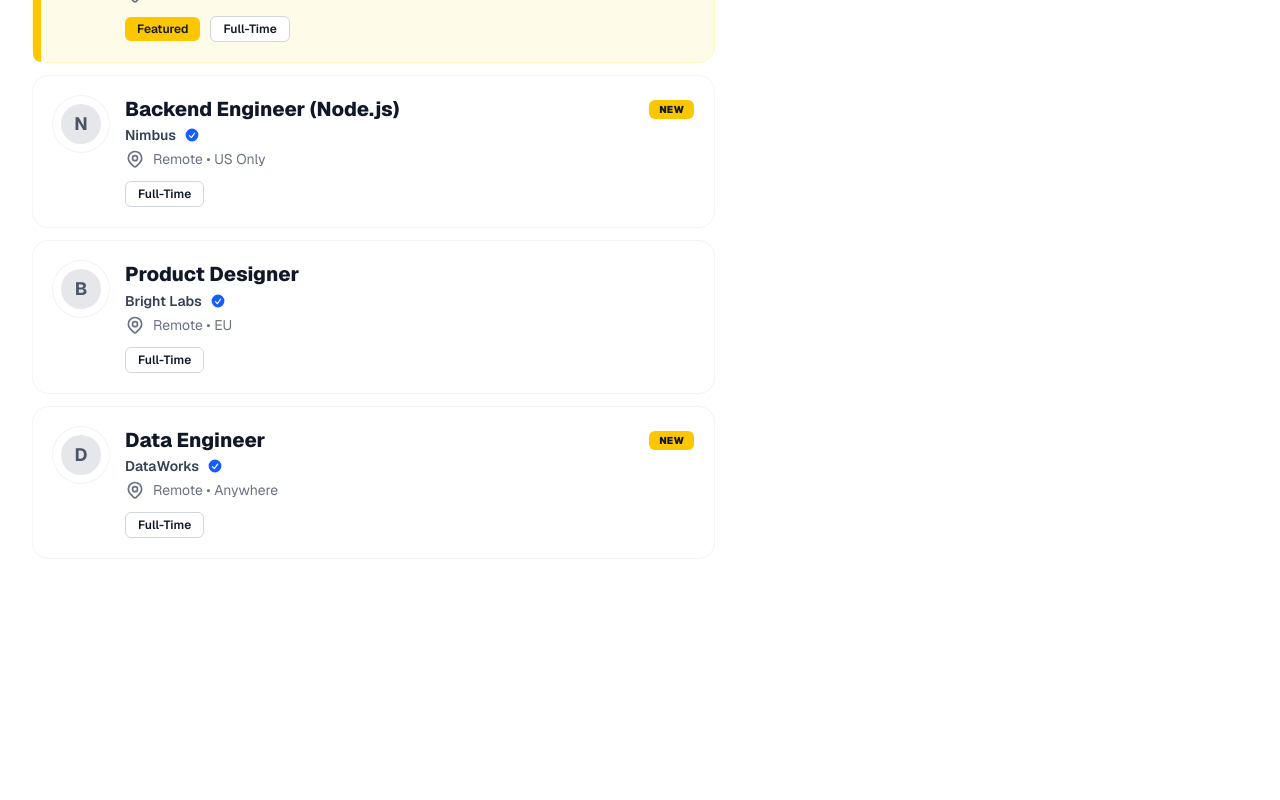
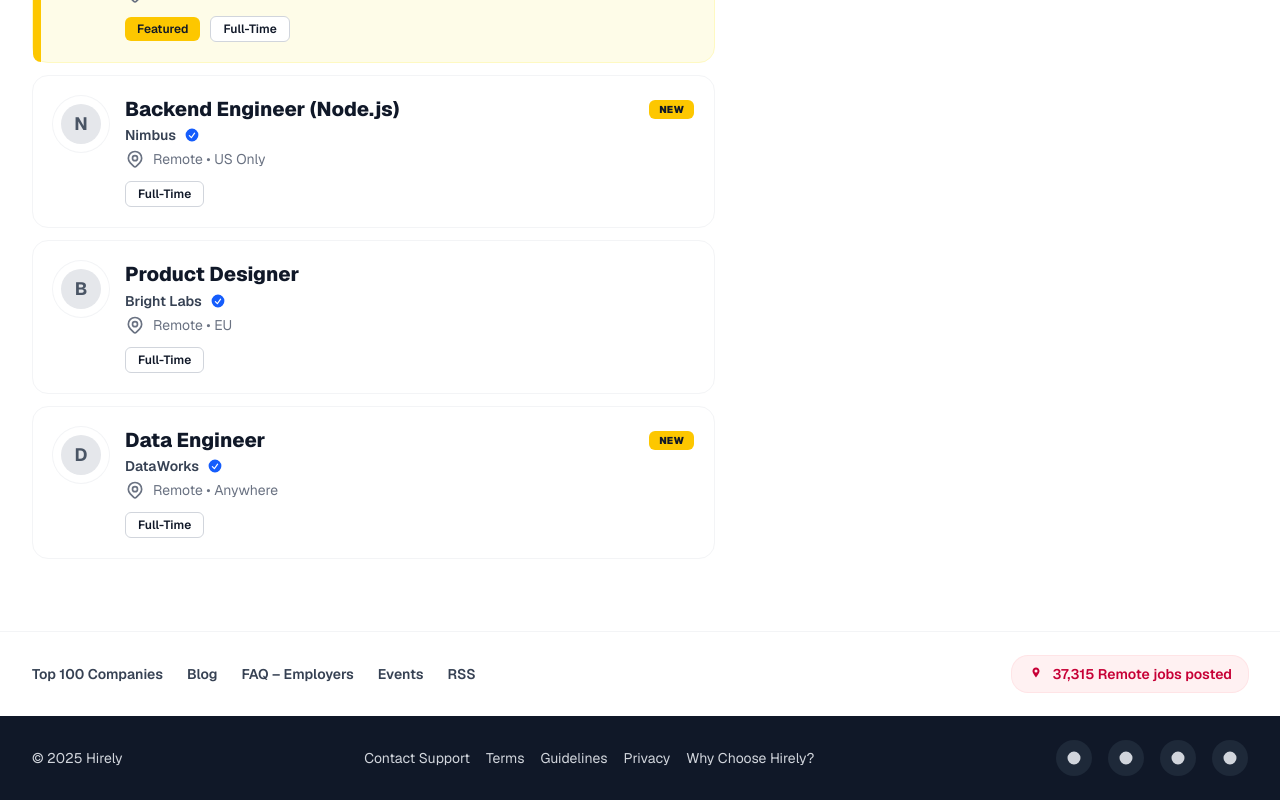
Before and after one commit to sohagzayan/dev-chef, a Next.js app: page / in a window 1280 px wide. Shown: the part 1836-2636 px from the top of the page. Before the commit the page ends 2427 px from the top, so only its background shows below. Built offline with nearby package versions, Linux system fonts and the light colour scheme.

Commit message:
add new footer section in my page

```diff
--- a/src/app/layout.tsx
+++ b/src/app/layout.tsx
@@ -1,6 +1,7 @@
 import type { Metadata } from 'next';
 import { Geist, Geist_Mono } from 'next/font/google';
 import '../styles/globals.css';
+import Footer from '@/features/layout/ui/Footer';
 import Header from '@/features/layout/ui/Header';
 import { Providers } from '@/shared/providers';
 
@@ -33,6 +34,7 @@
                 <Providers>
                     <Header />
                     {children}
+                    <Footer />
                 </Providers>
             </body>
         </html>
--- a/src/features/layout/index.ts
+++ b/src/features/layout/index.ts
@@ -1,4 +1,5 @@
 // Feature public API
 export { default as Header } from './ui/Header';
+export { default as Footer } from './ui/Footer';
 export { NavDropdown } from './ui/NavDropdown';
 export type { NavItem, NavDropdownItem } from './model/types';
--- /dev/null
+++ b/src/features/layout/ui/Footer.tsx
@@ -0,0 +1,87 @@
+'use client';
+
+import Link from 'next/link';
+
+export default function Footer() {
+    return (
+        <footer className="mt-10 border-t border-gray-100">
+            {/* Top bar */}
+            <div className="container mx-auto px-4 sm:px-6 lg:px-8">
+                <div className="flex flex-col items-start justify-between gap-4 py-6 sm:flex-row sm:items-center">
+                    <div className="flex items-center gap-6 text-sm font-semibold text-gray-700">
+                        <Link href="#" className="hover:text-gray-900">
+                            Top 100 Companies
+                        </Link>
+                        <Link href="#" className="hover:text-gray-900">
+                            Blog
+                        </Link>
+                        <Link href="#" className="hover:text-gray-900">
+                            FAQ – Employers
+                        </Link>
+                        <Link href="#" className="hidden hover:text-gray-900 md:inline">
+                            Events
+                        </Link>
+                        <Link href="#" className="hidden hover:text-gray-900 md:inline">
+                            RSS
+                        </Link>
+                    </div>
+                    <div className="inline-flex items-center gap-2 rounded-2xl bg-rose-50 px-4 py-2 text-sm font-semibold text-rose-700 ring-1 ring-rose-100">
+                        <svg
+                            xmlns="http://www.w3.org/2000/svg"
+                            viewBox="0 0 24 24"
+                            fill="currentColor"
+                            className="h-4 w-4"
+                        >
+                            <path d="M12 2.25c-2.9 0-5.25 2.35-5.25 5.25 0 3.5 5.25 9.75 5.25 9.75s5.25-6.25 5.25-9.75c0-2.9-2.35-5.25-5.25-5.25zm0 7.5a2.25 2.25 0 110-4.5 2.25 2.25 0 010 4.5z" />
+                        </svg>
+                        37,315 Remote jobs posted
+                    </div>
+                </div>
+            </div>
+
+            {/* Bottom bar */}
+            <div className="bg-gray-900 text-gray-300">
+                <div className="container mx-auto px-4 sm:px-6 lg:px-8">
+                    <div className="flex flex-col items-start justify-between gap-6 py-6 md:flex-row md:items-center">
+                        <p className="text-sm">© {new Date().getFullYear()} Hirely</p>
+                        <nav className="flex flex-wrap items-center gap-4 text-sm">
+                            <Link href="#" className="hover:text-white">
+                                Contact Support
+                            </Link>
+                            <Link href="#" className="hover:text-white">
+                                Terms
+                            </Link>
+                            <Link href="#" className="hover:text-white">
+                                Guidelines
+                            </Link>
+                            <Link href="#" className="hover:text-white">
+                                Privacy
+                            </Link>
+                            <Link href="#" className="hover:text-white">
+                                Why Choose Hirely?
+                            </Link>
+                        </nav>
+                        <div className="flex items-center gap-4">
+                            {/* Social icons */}
+                            {['facebook', 'linkedin', 'instagram', 'x'].map((key) => (
+                                <span
+                                    key={key}
+                                    className="inline-flex h-9 w-9 items-center justify-center rounded-full bg-gray-800 text-gray-300 hover:bg-gray-700"
+                                >
+                                    <svg
+                                        xmlns="http://www.w3.org/2000/svg"
+                                        viewBox="0 0 24 24"
+                                        fill="currentColor"
+                                        className="h-4 w-4"
+                                    >
+                                        <path d="M12 2.25a9.75 9.75 0 100 19.5 9.75 9.75 0 000-19.5z" />
+                                    </svg>
+                                </span>
+                            ))}
+                        </div>
+                    </div>
+                </div>
+            </div>
+        </footer>
+    );
+}
```
